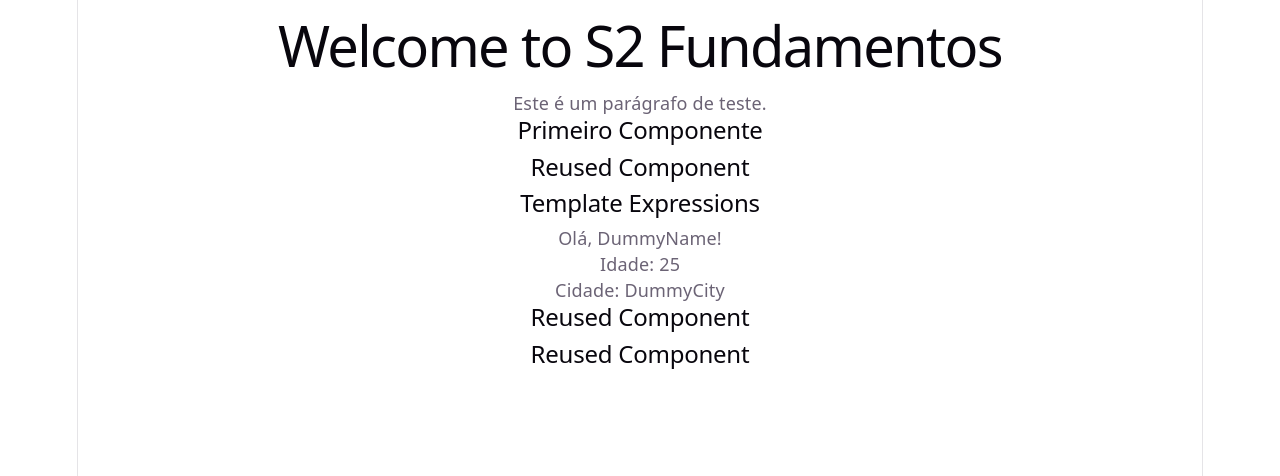
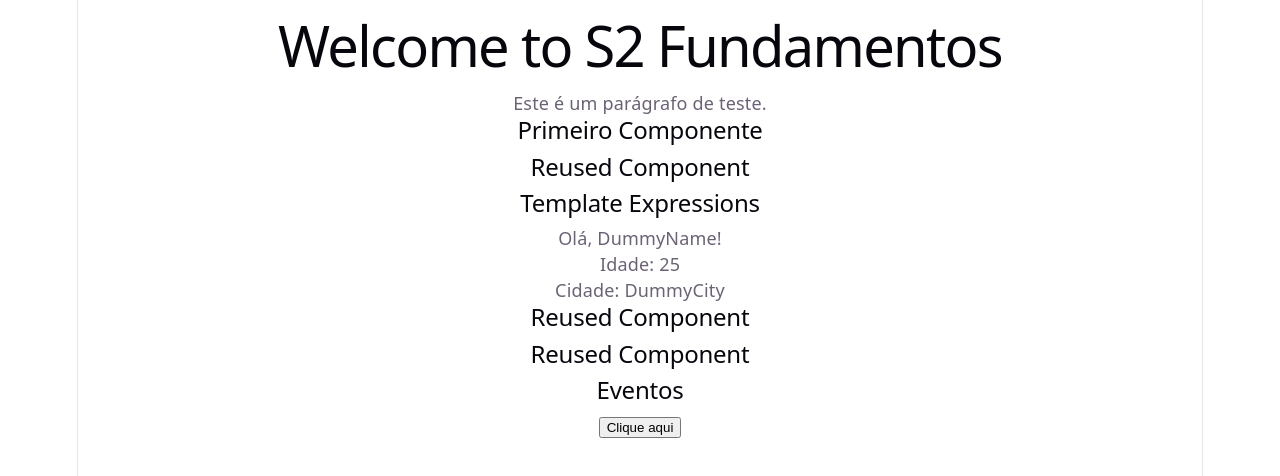
Before and after one commit to LuisCarlosRojasTorres/ReactCourseUdemy, a React (Vite) app in the folder S2/s2_test/: page / in a window 1280 px wide. Shown: the top 476 px of the page. Built offline with nearby package versions, Linux system fonts and the light colour scheme.

Commit message:
React S2 v030

```diff
--- a/S2/s2_test/src/App.jsx
+++ b/S2/s2_test/src/App.jsx
@@ -2,6 +2,7 @@ import FirstComponent from "./components/NewComponent"
 import TemplateExpressions from "./components/TemplateExpressions"
 import ReusedComponent from "./components/ReusedComponent"
 import './App.css'
+import EventoClick from "./components/EventoClick"
 
 
 function App() {
@@ -14,6 +15,7 @@ function App() {
       <FirstComponent />
       <TemplateExpressions />
       <ReusedComponent />
+      <EventoClick />
     </div>
   )
 }
--- /dev/null
+++ b/S2/s2_test/src/components/EventoClick.jsx
@@ -0,0 +1,15 @@
+const EventoClick = () => {
+  const handleClick = (e) => {
+    console.log(e)
+    console.log("Botão clicado!");
+  }
+
+  return (
+    <div>
+      <h2>Eventos</h2>
+      <button onClick={handleClick}>Clique aqui</button>
+    </div>
+  )
+}
+
+export default EventoClick;
```
